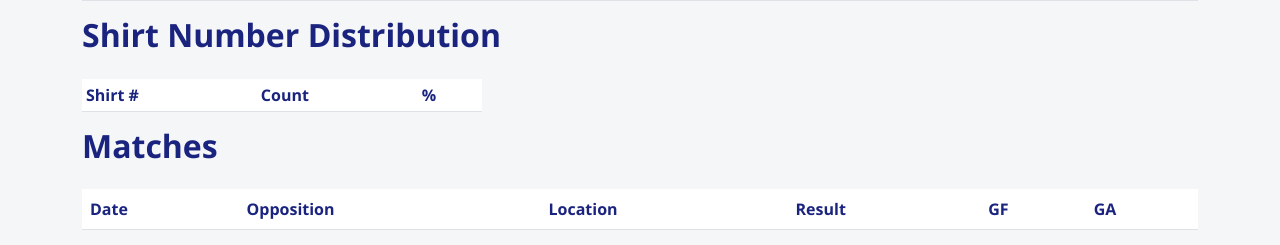
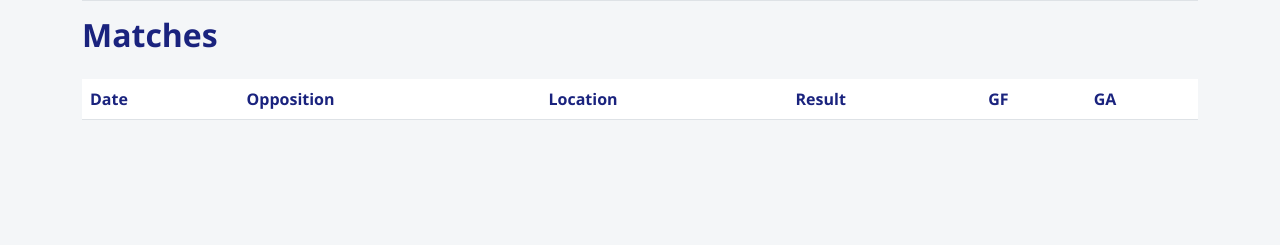
Before and after one commit to mitchrob/TeamSheetApp, a Python web app: template app/templates/season.html in a window 1280 px wide. Shown: the part 1317-1562 px from the top of the page. After the commit the page ends 1437 px from the top, so only its background shows below. Run offline with Jinja, Linux system fonts and the light colour scheme; the template is opened without the code that fills it, so the values that code supplies are empty; some libraries are stand-ins or nearby versions.

Commit message:
feat: show player seasons and simplify season summaries

```diff
--- a/app/templates/player.html
+++ b/app/templates/player.html
@@ -13,6 +13,7 @@
   <strong>Starts:</strong> {{ stats.starts }} &nbsp;|&nbsp;
   <strong>Bench:</strong> {{ stats.bench }} &nbsp;|&nbsp;
   <strong>Total:</strong> {{ stats.total }} &nbsp;|&nbsp;
+  <strong>Seasons played:</strong> {{ stats.seasons_played }} &nbsp;|&nbsp;
   <strong>Win %:</strong> {{ '%.1f' % stats.win_pct }}%
 </p>
 
--- a/app/templates/season.html
+++ b/app/templates/season.html
@@ -96,29 +96,6 @@
   </div>
 </div>
 
-<h2>Shirt Number Distribution</h2>
-<div class="table-responsive">
-  <table class="table table-sm table-very-narrow">
-    <caption class="visually-hidden">Shirt number distribution for {{ stats.season }}</caption>
-    <thead>
-      <tr>
-        <th>Shirt #</th>
-        <th>Count</th>
-        <th>%</th>
-      </tr>
-    </thead>
-    <tbody>
-      {% for item in stats.shirt_dist %}
-      <tr>
-        <td>{{ item.num }}</td>
-        <td>{{ item.count }}</td>
-        <td>{{ '%.1f' % item.pct }}%</td>
-      </tr>
-      {% endfor %}
-    </tbody>
-  </table>
-</div>
-
 <h2>Matches</h2>
 <div class="table-responsive">
   <table class="table table-striped table-hover responsive-table">
```
Also changed, not shown: app/services/core.py (+2 -9 lines), tests/test_matches.py (+21 -0 lines), tests/test_services.py (+17 -1 lines).
